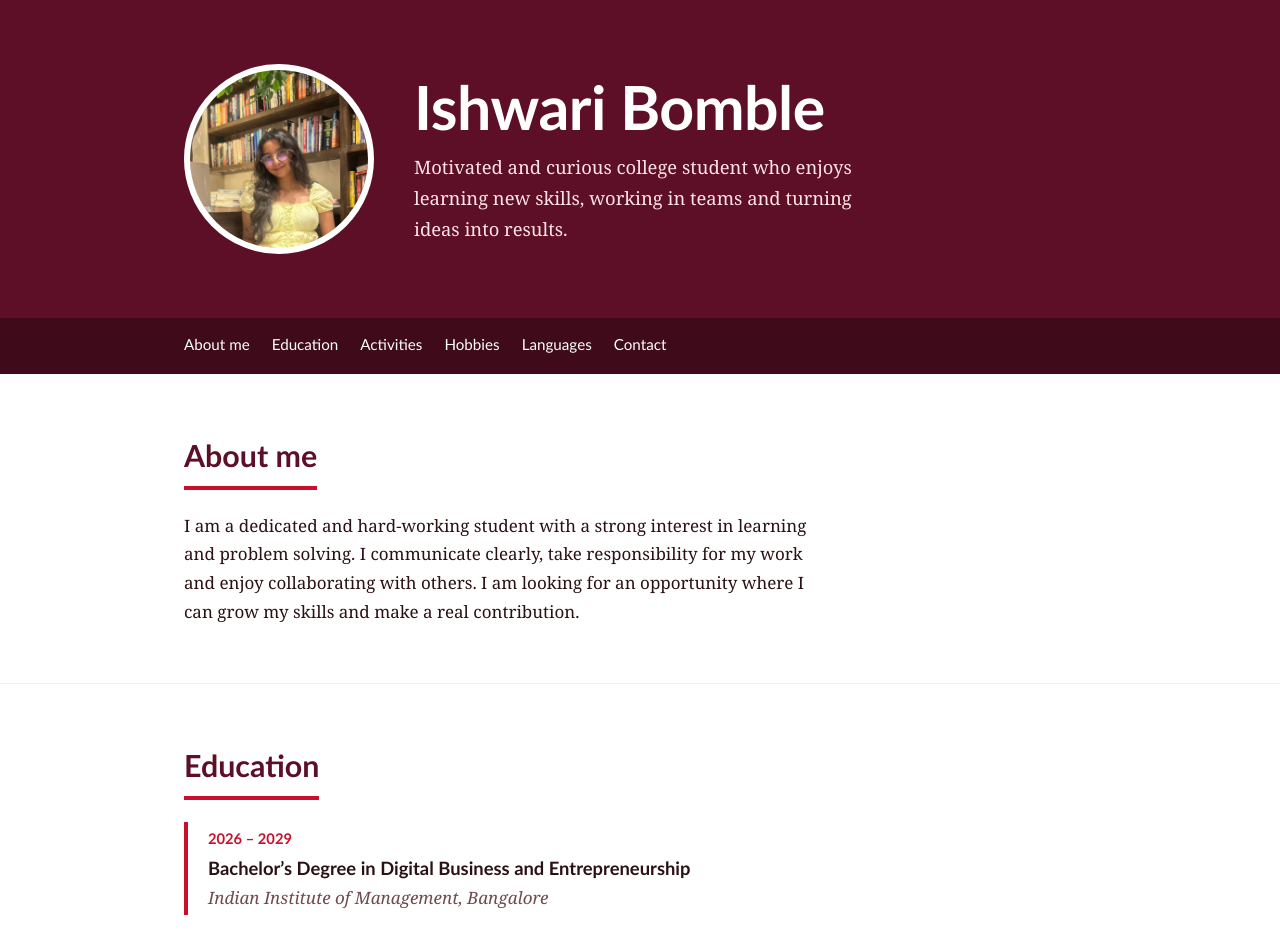
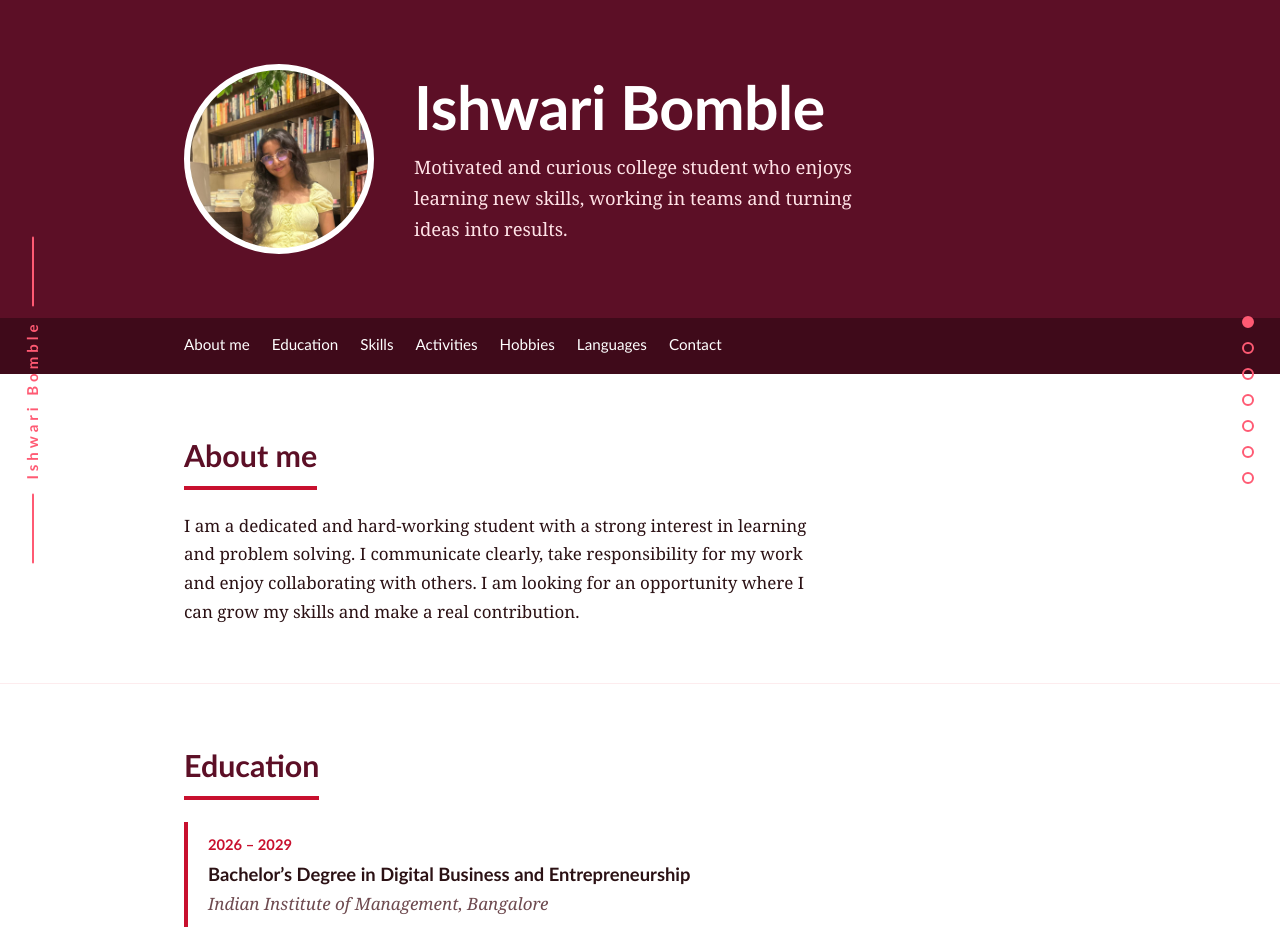
Before and after one commit to ishwaribomble13-sudo/ishwari-resume, a plain HTML site: page index.html in a window 1280 px wide. Shown: the top 940 px of the page. Drawn offline with Linux system fonts and the light colour scheme.

Commit message:
Implement side navigation and skills section
Add side navigation dots and skills section

```diff
--- a/index.html
+++ b/index.html
@@ -47,7 +47,8 @@ section{padding:56px 0;border-bottom:1px solid var(--red-tint)}
 section h2{color:var(--burg);font-size:1.9rem;margin-bottom:22px;display:inline-block;border-bottom:4px solid var(--red);padding-bottom:4px}
 .about p{max-width:68ch}
 
-.entry{border-left:4px solid var(--red);padding:2px 0 2px 20px;margin-bottom:28px}
+.entry{border-left:4px solid var(--red);padding:8px 14px 8px 20px;margin-bottom:28px;transition:transform .2s,box-shadow .2s,background .2s}
+.entry:hover{transform:translateY(-6px);box-shadow:0 14px 24px rgba(200,16,46,.18);background:var(--red-tint)}
 .entry h3{font-size:1.15rem;color:var(--ink)}
 .entry .when{font-family:"Trebuchet MS",Arial,sans-serif;color:var(--red);font-size:.92rem;font-weight:700}
 .entry .where{color:var(--muted);font-style:italic}
@@ -86,6 +87,18 @@ a:focus-visible{outline:3px solid #000;outline-offset:3px}
   .lang em{grid-column:1 / -1;margin-top:-8px}
 }
 @media print{nav{display:none}section{padding:28px 0}}
+
+  /* Side name and section dots (wide screens only) */
+.side-name,.side-dots{display:none}
+@media (min-width:1150px){
+  .side-name{display:flex;flex-direction:column;align-items:center;gap:14px;position:fixed;left:20px;top:50%;transform:translateY(-50%);z-index:15;pointer-events:none}
+  .side-name::before,.side-name::after{content:"";width:2px;height:70px;background:#ff5a73;border-radius:2px}
+  .side-name span{writing-mode:vertical-rl;transform:rotate(180deg);font-family:"Poppins","Trebuchet MS",Arial,sans-serif;font-weight:800;font-size:15px;letter-spacing:4px;color:#ff5a73}
+  .side-dots{display:flex;flex-direction:column;gap:14px;position:fixed;right:26px;top:50%;transform:translateY(-50%);z-index:15}
+  .side-dots a{width:12px;height:12px;border-radius:50%;border:2px solid #ff5a73;transition:background .2s,transform .2s}
+  .side-dots a:hover{transform:scale(1.3)}
+  .side-dots a.active{background:#ff5a73}
+}
 </style>
 </head>
 <body>
@@ -103,7 +116,7 @@ a:focus-visible{outline:3px solid #000;outline-offset:3px}
     <div class="wrap">
       <a href="#about">About me</a>
       <a href="#education">Education</a>
-
+      <a href="#skills">Skills</a>
       <a href="#activities">Activities</a>
       <a href="#hobbies">Hobbies</a>
       <a href="#languages">Languages</a>
@@ -148,7 +161,21 @@ a:focus-visible{outline:3px solid #000;outline-offset:3px}
     </div>
   </section>
 
-
+    <section id="skills">
+    <div class="wrap">
+      <h2>Skills</h2>
+      <ul class="chips">
+        <li class="filled">Creative Writing</li>
+        <li>Storytelling</li>
+        <li class="filled">Presentation Skills</li>
+        <li>Communication</li>
+        <li class="filled">Teamwork</li>
+        <li>Case Analysis</li>
+        <li class="filled">Leadership</li>
+        <li>Research</li>
+      </ul>
+    </div>
+  </section>
 
   <section id="activities">
     <div class="wrap">
@@ -217,6 +244,28 @@ var barObs = new IntersectionObserver(function(entries){
 }, {threshold:.5});
 bars.forEach(function(b){ barObs.observe(b); });
 </script>
+   <div class="side-name" aria-hidden="true"><span>Ishwari Bomble</span></div>
+<div class="side-dots">
+  <a href="#about" title="About me" aria-label="About me"></a>
+  <a href="#education" title="Education" aria-label="Education"></a>
+  <a href="#skills" title="Skills" aria-label="Skills"></a>
+  <a href="#activities" title="Activities" aria-label="Activities"></a>
+  <a href="#hobbies" title="Hobbies" aria-label="Hobbies"></a>
+  <a href="#languages" title="Languages" aria-label="Languages"></a>
+  <a href="#contact" title="Contact" aria-label="Contact"></a>
+</div>
 
+<script>
+var dots = document.querySelectorAll('.side-dots a');
+var dotSecs = document.querySelectorAll('main section');
+var dotObs = new IntersectionObserver(function(entries){
+  entries.forEach(function(e){
+    if(e.isIntersecting){
+      dots.forEach(function(a){ a.classList.toggle('active', a.getAttribute('href') === '#' + e.target.id); });
+    }
+  });
+}, {rootMargin:'-45% 0px -50% 0px'});
+dotSecs.forEach(function(s){ dotObs.observe(s); });
+</script>
 </body>
 </html>
```
